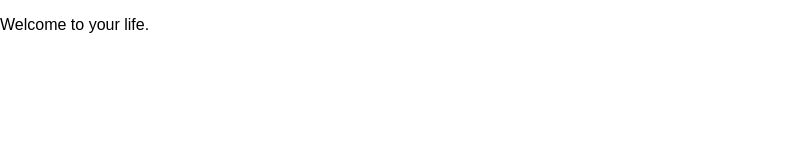
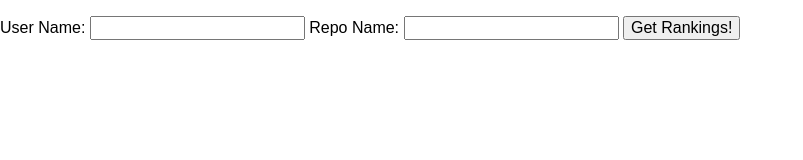
Before and after one commit to tiy-atl-js-sep-2016/code-champ, a website with bundled scripts: page app/index.html in a window 1280 px wide. Shown: the whole page, without its empty margins (0-803 px from the left). Built offline with nearby package versions, Linux system fonts and the light colour scheme; files whose address does not match are found by name.

Commit message:
Get started on Github integration.

```diff
--- a/app/index.html
+++ b/app/index.html
@@ -9,7 +9,13 @@
   </head>
   <body>
     <div class="container">
-      <p>Welcome to your life.</p>
+      <form class="repo-form">
+        <p>
+          User Name: <input type="text" id="user-name">
+          Repo Name: <input type="text" id="repo-name">
+          <button id="submit-button">Get Rankings!</button>
+        </p>
+      </form>
     </div>
     <script src="js/bundle.js"></script>
   </body>
--- a/src/js/main.js
+++ b/src/js/main.js
@@ -0,0 +1,3 @@
+import $ from 'jquery';
+
+$("#submit-button").click(getRankings);
```
Also changed, not shown: 1 other file.
